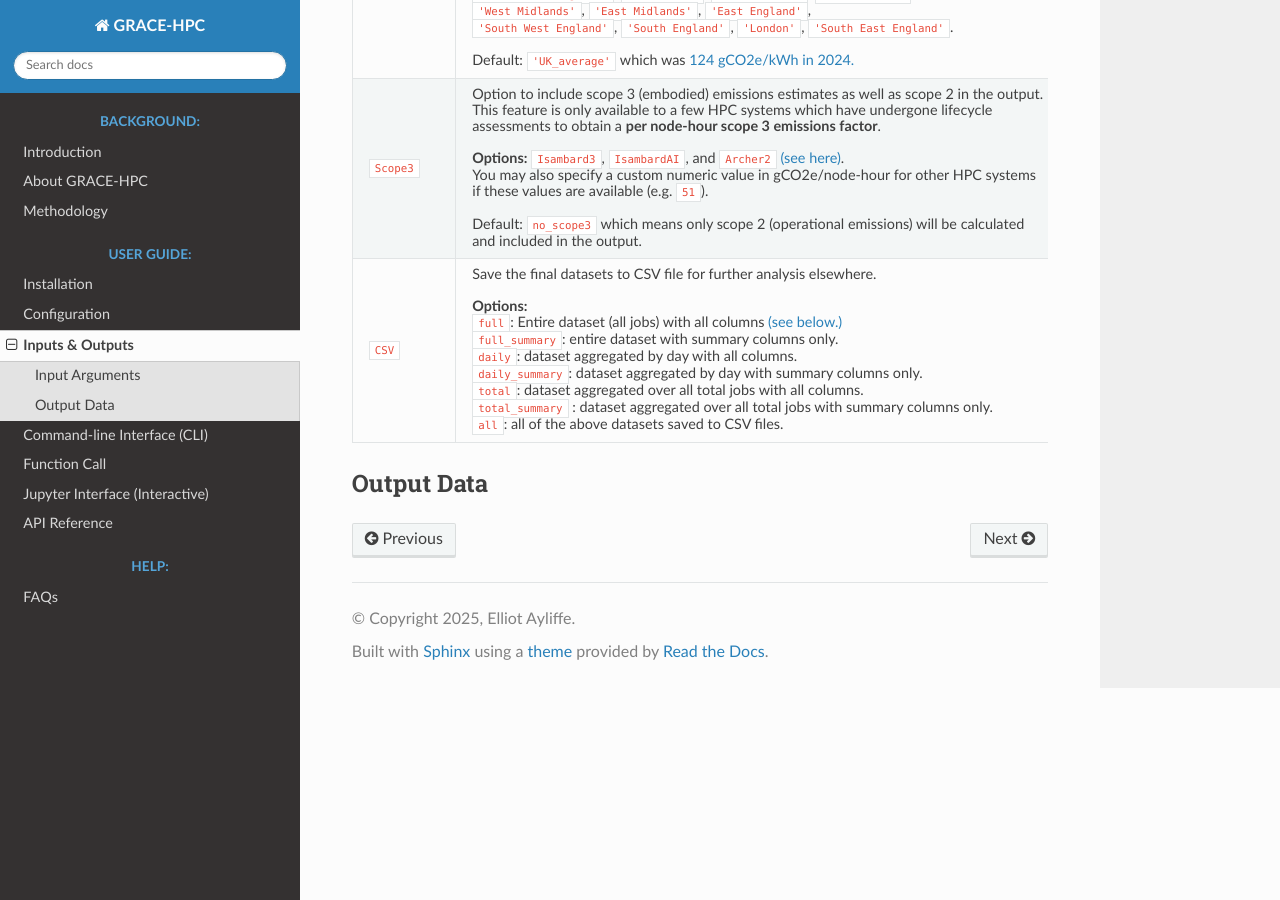
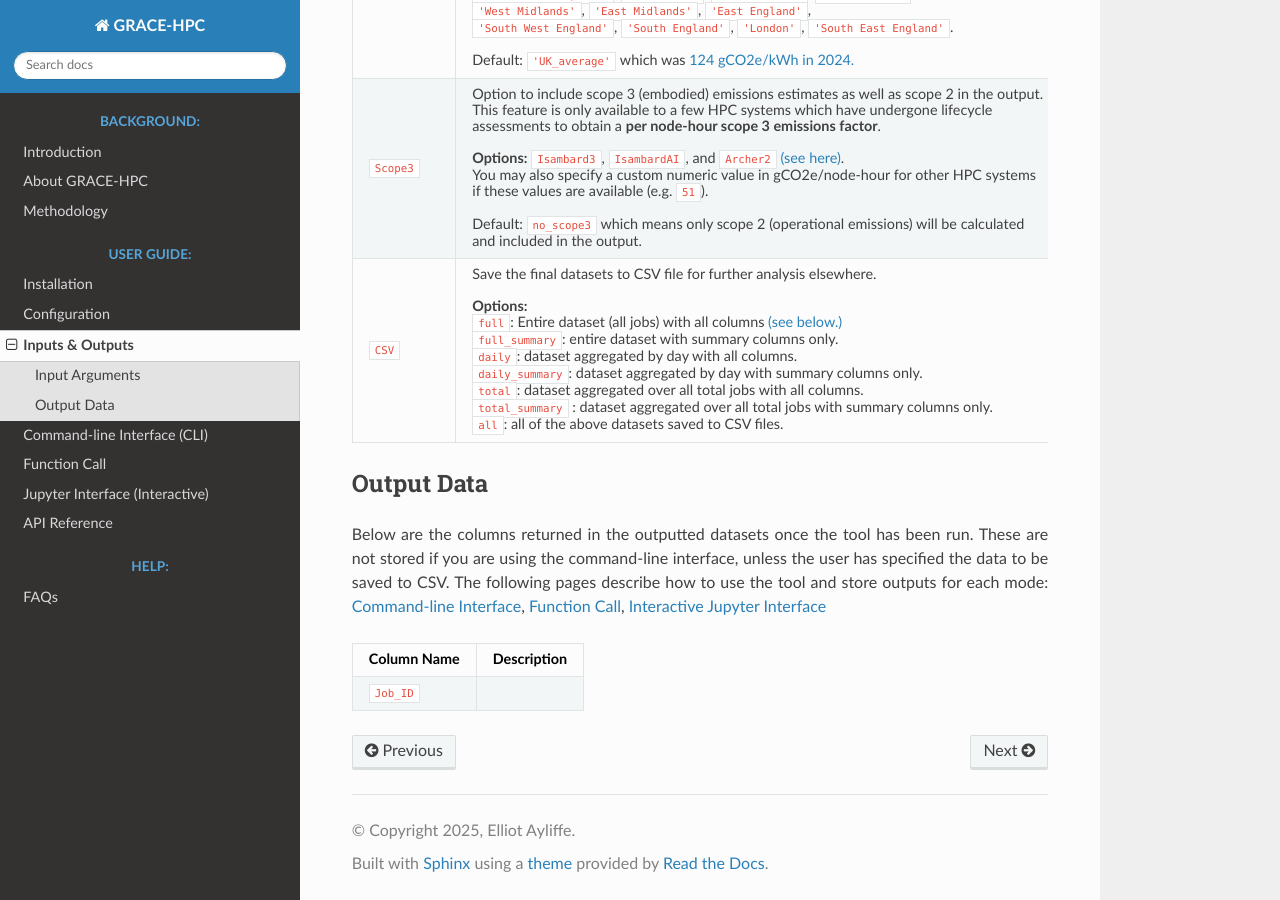
Before and after one commit to Elliot-Ayliffe/GRACE-HPC, a Sphinx documentation site: the page built from docs/inputs_outputs.md, in a window 1280 px wide and 900 px high, scrolled down 576 px. Built offline with Sphinx 7.4.7 and the Read the Docs theme 3.1.0, drawn with Linux system fonts in a browser that asks for light colours.

Commit message:
Update inputs_outputs.md

```diff
--- a/docs/inputs_outputs.md
+++ b/docs/inputs_outputs.md
@@ -16,7 +16,10 @@ Before using the tool, it would be helpful to define all the **input arguments**
 
 
 
+## Output Data
 
+Below are the columns returned in the outputted datasets once the tool has been run. These are not stored if you are using the command-line interface, unless the user has specified the data to be saved to CSV. The following pages describe how to use the tool and store outputs for each mode: [Command-line Interface](cli.md), [Function Call](function.md), [Interactive Jupyter Interface](jupyter.md)
 
-
-## Output Data
+| Column Name           | Description                                                                     |
+|---------------------|---------------------------------------------------------------------------------|
+| `Job_ID`         |
```
